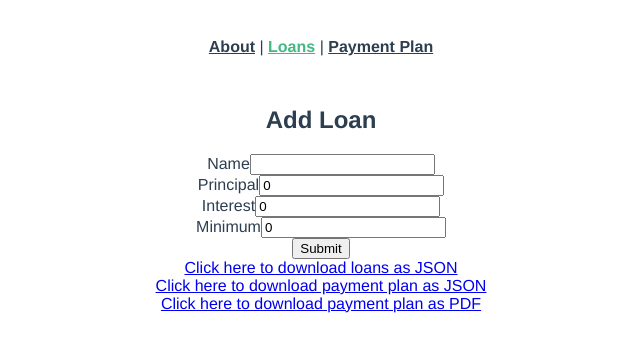
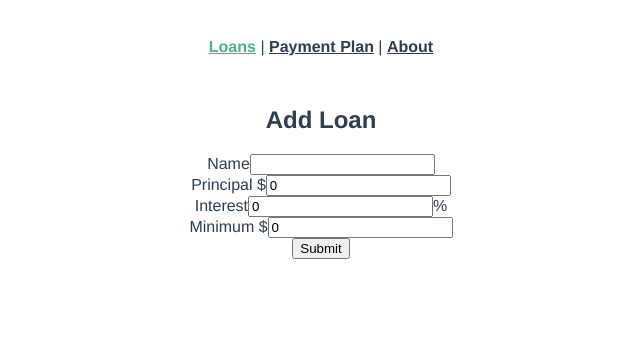
Before and after one commit to horatius83/vue-debt-calculator, a Vue app: page /loans in a window 1280 px wide. Shown: the top 352 px of the page, without its empty margins (319-959 px from the left). Built offline with nearby package versions, Linux system fonts and the light colour scheme.

Commit message:
Getting types correct in createPaymentPlan

```diff
--- a/src/App.vue
+++ b/src/App.vue
@@ -1,8 +1,8 @@
 <template>
   <div id="nav">
-    <router-link to="/about">About</router-link> |
     <router-link to="/loans">Loans</router-link> |
-    <router-link to="/paymentplan">Payment Plan</router-link>
+    <router-link to="/paymentplan">Payment Plan</router-link> |
+    <router-link to="/about">About</router-link>
   </div>
   <router-view/>
 </template>
@@ -28,4 +28,7 @@
     }
   }
 }
+table {
+  width: 100%;
+}
 </style>
--- a/src/models/paymentPlan.ts
+++ b/src/models/paymentPlan.ts
@@ -14,6 +14,7 @@ export function createPaymentPlan(
     totalPayment: number,
     paymentStrategy: PaymentStrategy
 ): Map<string, Payment[]> {
+    debugger;
     const minimumPaymentLookup = new Map(loans.map(ln => [ln.name, ln.getMinimumPayment(maxNumberOfPayments)]));
     // Create initial minimum payments
     const paymentPlan = new Map(loans.map(ln => {
@@ -22,7 +23,10 @@ export function createPaymentPlan(
         return [ln.name, [newPayment]]
     }));
     // Determine if total payment exceeds the minimum required payment
-    const minimumTotalPayment = Object.values(paymentPlan).reduce((acc, xs) => acc + xs[0], 0);
+    const paymentPlanValues = [...paymentPlan.values()];
+    const minimumTotalPayment: number = paymentPlanValues
+        .filter(x => x.length)
+        .reduce((acc, xs) => acc + xs[0].amountPaid, 0);
     if(minimumTotalPayment > totalPayment) {
         throw new Error(`Can not create a payment plan with total payment ${totalPayment} as the minimum is ${minimumTotalPayment}`);
     }
@@ -34,13 +38,13 @@ export function createPaymentPlan(
         if(leftOver === 0) {
             return paymentPlan;
         }
-        for(const [loanName, payment] of Object.entries(additionalPayments)) {
-            const lastPayment = getLastPayment(paymentPlan.get(loanName)) as Payment;
+        for(const [loanName, payment] of additionalPayments.entries()) {
+            const lastPayment: Payment = getLastPayment(paymentPlan.get(loanName)) as Payment;
             lastPayment.amountLeft -= payment;
             lastPayment.amountPaid += payment;
         }
         // If the total left is 0 then return
-        const areLoansPaidOff = Object.values(paymentPlan)
+        const areLoansPaidOff = paymentPlanValues
             .map(pp => getLastPayment(pp))
             .reduce((acc, p) => p
                 ? acc || p.amountLeft > 0
@@ -50,7 +54,7 @@ export function createPaymentPlan(
             return paymentPlan;
         }
         // Otherwise, calculate minimum payments
-        for(const [loanName, payments] of Object.entries(paymentPlan)) {
+        for(const [loanName, payments] of paymentPlan.entries()) {
             const minimumPayment = minimumPaymentLookup.get(loanName) as number;
             const lastPayment = getLastPayment(payments);
             if(lastPayment && lastPayment.amountLeft > 0) {
--- a/src/views/Loans.vue
+++ b/src/views/Loans.vue
@@ -26,35 +26,18 @@
         </div>
         <div id="loan-principal">
             <label for="principal">Principal</label>
-            <input type="number" name="principal" id="principal" v-model.number="principal" >
+            $<input type="number" name="principal" id="principal" v-model.number="principal" >
         </div>
         <div id="loan-interest">
             <label for="interest">Interest</label>
-            <input type="number" name="interest" id="interest" v-model.number="interest" >
+            <input type="number" name="interest" id="interest" v-model.number="interest" >%
         </div>
         <div id="loan-minimum">
             <label for="minimum">Minimum</label>
-            <input type="number" name="minimum" id="minimum" v-model.number="minimum" >
+            $<input type="number" name="minimum" id="minimum" v-model.number="minimum" >
         </div>
         <div id="loan-submit">
             <button v-on:click="addLoan">Submit</button>
-        </div>
-    </div>
-    <!--
-    <div class="add-loan-from-file">
-        <h2>Add Loans From File</h2>
-        <input  type="file" v-on:change="uploadLoans($event.target.files)">
-    </div>
-    -->
-    <div class="save-loans-to_file">
-        <div>
-            <a :href="loansFile" download="loans.json">Click here to download loans as JSON</a>
-        </div>
-        <div>
-            <a :href="loansFile" download="loans.json">Click here to download payment plan as JSON</a>
-        </div>
-        <div>
-            <a :href="loansFile" download="loans.json">Click here to download payment plan as PDF</a>
         </div>
     </div>
 </template>
@@ -79,10 +62,6 @@ export default defineComponent({
       loans() {
           return getLoans();
       },
-      loansFile() {
-          const json = new Blob([JSON.stringify(getLoans())], {type: "text/json"});
-          return URL.createObjectURL(json);
-      },
       hasLoans(): boolean {
           return getLoans().length > 0;
       }
@@ -101,30 +80,6 @@ export default defineComponent({
         deleteLoan(index: number) {
             deleteLoan(index);
         },
-        /*
-        uploadLoans(files: FileList) {
-            console.log(`Uploading files... ${new Date()}`);
-            if(files.length <= 0) {
-                console.log('No files to upload');
-                return;
-            }
-            const fileReader = new FileReader();
-            fileReader.onload = function(e) {
-                const contents = e?.target?.result as string;
-                if (!contents) {
-                    console.log('Could not read file contents');
-                    return;
-                }
-                const loans = JSON.parse(contents) as Array<Loan>;
-                for (const loan of loans.map(x => new Loan(x.name, x.principal, x.interest, x.minimum))) {
-                    addLoan(loan);
-                }
-            }
-            for (const file of files) {
-                fileReader.readAsText(file);
-            }
-        }
-        */
     }
 });
 </script>
--- a/src/views/PaymentPlan.vue
+++ b/src/views/PaymentPlan.vue
@@ -49,7 +49,6 @@ export default defineComponent({
             return getMinimumPayments(getMaximumPayments(), getLoans());
         },
         paymentPlan(): Array<{month: string; payments: Map<string, Payment>}> {
-            debugger;
             const [_, strategy] = getStrategy();
             if(!strategy) {
                 return [];
@@ -60,6 +59,7 @@ export default defineComponent({
             if(!loans.length || !startingDate || !maximumPayments) {
                 return [];
             }
+            debugger;
             const paymentPlan = createPaymentPlan(loans, maximumPayments, this.totalPayment, strategy);
             const maximumPaymentPlanLength = [...paymentPlan.values()]
                 .reduce((acc,x) => x.length > acc ? x.length : acc, 0);
```
